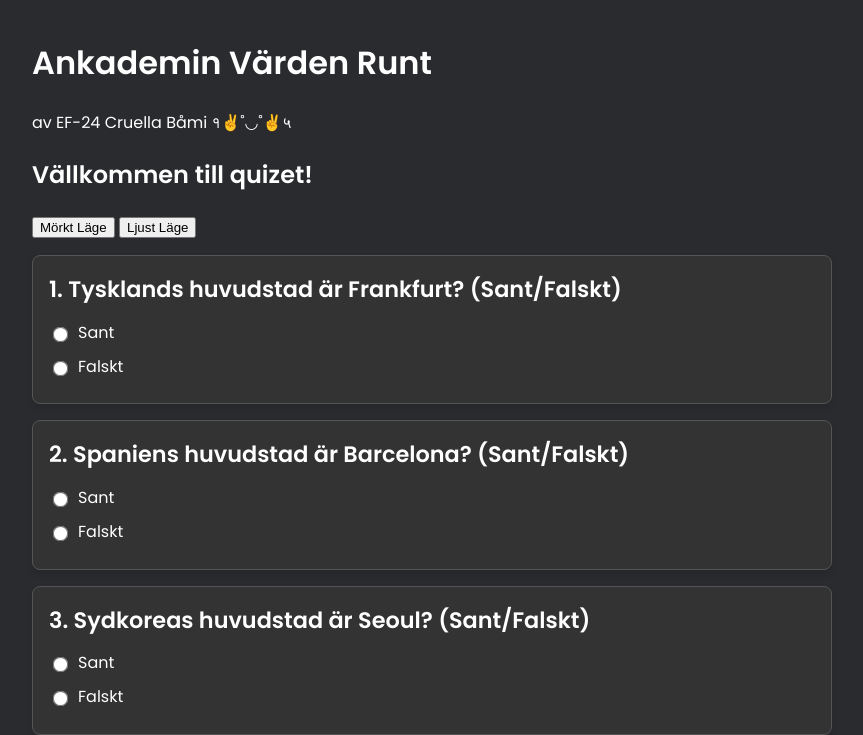
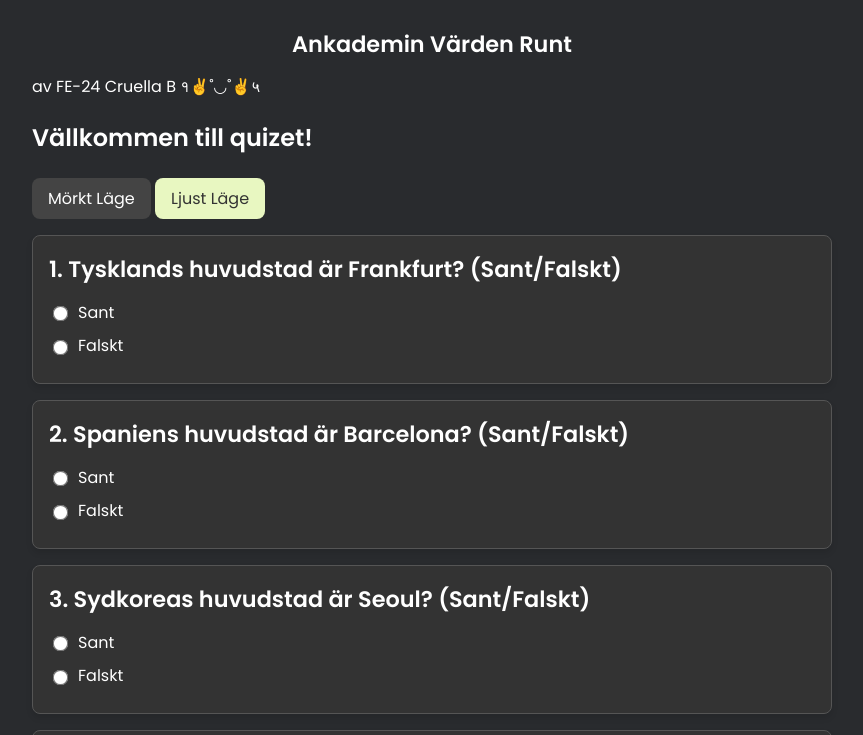
Before and after one commit to Gdansklol/ankademin-quiz-js-projekt, a plain HTML site: page quiz-projekt/index.html in a window 1280 px wide. Both pictures are taken after a click on the button "Mörkt Läge". Shown: the top 735 px of the page, without its empty margins (208-1071 px from the left). Drawn offline with Linux system fonts and the light colour scheme.

Commit message:
♪( ･ｪ･)ﾂ彡 oolalla♪♬ ₍₍ (⚆ᗜ⚆)➚ ⁾⁾  städar kod om och om igen

```diff
--- a/quiz-projekt/index.html
+++ b/quiz-projekt/index.html
@@ -14,7 +14,7 @@
     <main class="quiz-container">
         <header>
             <h1>Ankademin Värden Runt</h1>
-            <p>av EF-24 Cruella Båmi १✌˚◡˚✌५ </p>
+            <p>av FE-24 Cruella B  १✌˚◡˚✌५ </p>
             <h2>Vällkommen till quizet!</h2>
 
             <div class="mode-switch">
--- a/quiz-projekt/quizData.js
+++ b/quiz-projekt/quizData.js
@@ -1,48 +1,48 @@
 export const quizData = [
     {
-        id: "quiz1",
+        id: 1,
         title: "1. Tysklands huvudstad är Frankfurt? (Sant/Falskt)",
         options: ["Sant", "Falskt"],
         correct: [2],
     },
     {
-        id: "quiz2",
+        id: 2,
         title: "2. Spaniens huvudstad är Barcelona? (Sant/Falskt)",
         options: ["Sant", "Falskt"],
         correct: [2],
     },
     {
-        id: "quiz3",
+        id: 3,
         title: "3. Sydkoreas huvudstad är Seoul? (Sant/Falskt)",
         options: ["Sant", "Falskt"],
         correct: [1],
     },
     {
-        id: "quiz4",
+        id:4,
         title: "4. I vilket land ligger Sagrada Família? (Välj ett av alternativen)",
         options: ["a. Sverige", "b. Italien", "c. Schweiz", "d. Spanien"],
         correct: [4],
     },
     {
-        id: "quiz5",
+        id: 5,
         title: "5. I vilket land ligger Machu Picchu? (Välj ett av alternativen)",
         options: ["a. Finland", "b. Argentina", "c. Peru", "d. Mexiko"],
         correct: [3],
     },
     {
-        id: "quiz6",
+        id: 6,
         title: "6. Vad heter den traditionella dansen från Brasilien? (Välj ett av alternativen)",
         options: ["a. Cancan", "b. Flamenco", "c. Samba", "d. Salsa"],
         correct: [3],
     },
     {
-        id: "quiz7",
+        id: 7,
         title: "7. Sveriges traditionella klädsel kallas 'Folkdräkt'.\nUnder slutet av 1600-talet bars den bara i vissa regioner,\nmen på 1700-talet blev den populär i hela landet.\nFolkdräkten består av fyra färger: blå, vit, och två andra färger.\nVilka två saknade färger är det? (Välj två alternativ)",
         options: ["a. Brun", "b. Grön", "c. Rosa", "d. Gul"],
         correct: [2, 4]
     },
     {
-        id: "quiz8",
+        id: 8,
         title: "8. Välj två av alternativen som stämmer om Pablo Picasso: (Välj två alternativ)",
         options: [
           "a. En mästare inom kubismen",
@@ -53,7 +53,7 @@ export const quizData = [
         correct: [1, 3],
       },
       {
-        id: "quiz9",
+        id: 9,
         title: "9. Vilka två påståenden om Etiopiens Yirgacheffe-kaffe är korrekta? (Välj två alternativ)",
         options: [
           "a. Yirgacheffe ligger i norra Etiopien",
@@ -64,7 +64,7 @@ export const quizData = [
         correct: [3, 4],
       },
         {
-            id: "quiz10",
+            id: 10,
             title: "10. På Mount Rushmore finns ansikten av fyra amerikanska presidenter. En av dem är George Washington. Välj namnen på de andra tre presidenterna. (Välj tre av alternativen)",
             options: [
                 "a.Thomas Jefferson",
@@ -75,7 +75,7 @@ export const quizData = [
             correct: [1, 2, 4]
         },
         {
-            id: "quiz11",
+            id: 11,
             title: "11. Välj tre av alternativen som är relaterade till Kroatien i Östeuropa. (Välj tre av alternativen)",
             options: [
                 "a. Krka nationalpark",
@@ -86,7 +86,7 @@ export const quizData = [
             correct: [1, 3, 4]
         },
         {
-            id: "quiz12",
+            id: 12,
             title: "12. Välj tre av alternativen som är relaterade till Kanada. (Välj tre av alternativen)",
             options: [
                 "a. Vancouver",
--- a/quiz-projekt/script.js
+++ b/quiz-projekt/script.js
@@ -7,20 +7,19 @@ let resultMessage = document.getElementById("result-message");
 let resultList = document.getElementById("result-list")
 let modeButtons = document.querySelectorAll(".mode-btn");
 let clearQuiz = document.querySelector("#clear-quiz");
-    console.log(clearQuiz);
 
 let selectedAnswers = JSON.parse(localStorage.getItem("quizAnswers")) || {} ;
-let currentMode = localStorage.getItem("themeMode") || "light";
+let currentBgColor = localStorage.getItem("bgColor") || "default-color";
 
-let toggleMode = (mode) => {
+let changeBackground = (color) => {
     document.body.className = "";
-    document.body.classList.add(mode + "-mode");
-    localStorage.setItem("themeMode", mode);
+    document.body.classList.add(color + "-mode");
+    localStorage.setItem("bgColor", color);
 };
 
-let restoreMode = () => {
-    document.body.className = "";
-    document.body.classList.add(currentMode + "-mode");
+let pageLoadingBackground = () => {
+    currentBgColor = localStorage.getItem("bgColor") || "default-color"
+    document.body.classList.add(currentBgColor + "-mode");
 };
 
 let createOptionElement = (quiz, option, optionIndex) => {
@@ -60,11 +59,12 @@ let controlAnswerChange = (quizId, value) => {
     } else {
         selectedAnswers[quizId] = [value];
     }
+
     localStorage.setItem("quizAnswers", JSON.stringify(selectedAnswers))
 }
 
 let startQuiz = () => {
-    quizForm.innerHTML = "";
+    quizForm.textContent = "";
 
     if(!quizData || quizData.length === 0){
         console.error("Inga quiz data tillgängliga");
@@ -85,20 +85,20 @@ let startQuiz = () => {
         header.textContent = quiz.title;
         header.classList.add("quiz-header");
 
-        section.appendChild(header);
+        section.append(header);
 
         quiz.options.forEach((option, optionIndex) => {
-            section.appendChild(createOptionElement(quiz, option, optionIndex));
+            section.append(createOptionElement(quiz, option, optionIndex));
         });
 
-        quizForm.appendChild(section);
+        quizForm.append(section);
     });
     console.log("Quiz-rendering klar");
 };
 
 let checkAllAnswered = () => {
     let unAsweredQuestions = [...document.querySelectorAll(".quiz-section")].filter(
-                                (question)=> !question.querySelector("input:checked"));
+                                (section)=> !section.querySelector("input:checked"));
     if(unAsweredQuestions.length > 0) {
         alert("Du måste svara på alla frågor!");
         return false;
@@ -110,12 +110,13 @@ let checkAllAnswered = () => {
 let calculateResults = () => {
     if (!checkAllAnswered()) return;
 
+    resultList.textContent = "";
     let score = 0;
-    resultList.textContent = "";
 
     quizData.forEach((quiz, index) => {
-        let selectedOptions = [...document.querySelectorAll(`input[name="${quiz.id}"]:checked`)]
-            .map((input) => parseInt(input.value));
+        let selectedInputs = [...document.querySelectorAll(`input[name="${quiz.id}"]:checked`)];
+        let selectedOptions = selectedInputs.map((input) => parseInt(input.value));
+
         let correctMatches = quiz.correct.filter((answer) => selectedOptions.includes(answer));
         let isCorrect = correctMatches.length === quiz.correct.length && selectedOptions.length === quiz.correct.length;
 
@@ -139,17 +140,11 @@ let calculateResults = () => {
 };
 
 let clearAllData = () => {
-    let deleteDataConfirm = confirm("Vill du radera all data?");
-    if(deleteDataConfirm){
-        console.log("Data kommer att raderas.")
+    if(confirm("Vill du radera all data?")){
         localStorage.clear();
-
-        localStorage.setItem("themeMode","light");
         selectedAnswers = {} ;
-        currentMode = "light";
-
-        restoreMode();
-
+        document.body.className = "";
+        document.body.classList.add("default-color-mode")
         startQuiz();
         resultContainer.style.display = "none";
     }else {
@@ -157,12 +152,12 @@ let clearAllData = () => {
     }
 };
 
-restoreMode();
+pageLoadingBackground();
 startQuiz();
 
 document.getElementById("submit-quiz").addEventListener("click", calculateResults);
 modeButtons.forEach(btn => {
-    btn.addEventListener("click",()=> toggleMode(btn.dataset.mode));
+    btn.addEventListener("click",()=> changeBackground(btn.dataset.mode));
 });
 if(clearQuiz) {
     clearQuiz.addEventListener("click", ()=> {
--- a/quiz-projekt/style.css
+++ b/quiz-projekt/style.css
@@ -27,6 +27,13 @@ body.light-mode {
     display: flex;
     flex-direction: column;
     gap: 16px;
+}
+
+h1 {
+    font-size: 1.4rem;
+    text-align: center;
+    margin-bottom: 10px;
+    line-height: 1.2;
 }
 
 .quiz-section {
@@ -67,6 +74,15 @@ body.dark-mode .quiz-section {
     border-color: #555555;
 }
 
+/* body.dark-mode .quiz-header {
+    color: #ffffff;
+} */
+body.dark-mode .quiz-section {
+    background-color: #333333;
+    color: #ffffff;
+    border-color: #555555;
+}
+
 body.dark-mode .quiz-header {
     color: #ffffff;
 }
@@ -74,6 +90,43 @@ body.dark-mode .quiz-header {
 body.dark-mode .quiz-option input[type="radio"],
 body.dark-mode .quiz-option input[type="checkbox"] {
     accent-color: #ffffff;
+}
+
+button {
+    border-radius: 8px;
+    padding: 8px 16px;
+    font-size: 1rem;
+    font-family: 'Poppins',Arial, Helvetica, sans-serif;
+    transition: background-color 0.3s ease, color 0.3s ease;
+    cursor: pointer;
+    border: none;
+}
+
+button:hover {
+    opacity: 0.9;
+}
+
+.mode-btn[data-mode="dark"] {
+    background-color: #444444;
+    color: #ffffff;
+}
+
+.mode-btn[data-mode="dark"]:hover {
+    background-color: #555555;
+}
+
+.mode-btn[data-mode="light"] {
+ background-color: #e8f7c1;
+ color: #333333;
+}
+
+.mode-btn[data-mode="light"]:hover {
+    background-color: #d0ee9e;
+}
+
+#clear-quiz {
+    background-color: #fff8c6;
+    color: #333333;
 }
 
 @media (min-width: 768px) {
```
